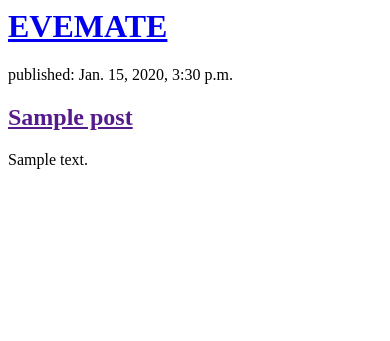
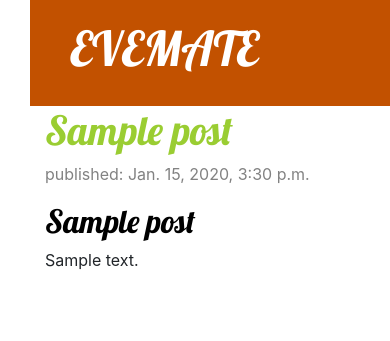
Before and after one commit to gandikotaaravinda/my-first-blog, a Django app: template blog/templates/blog/post_list.html in a window 390 px wide. Shown: the top 341 px of the page. Run offline with Django 3.2, Linux system fonts and the light colour scheme; the template is opened without the code that fills it: values that come from a table or form of the project are taken from there, others are empty; tables that the repository leaves empty hold one stand-in row (values such as "Sample post"); some libraries are stand-ins or nearby versions.

Commit message:
added view and templates for blog posts

```diff
--- /dev/null
+++ b/blog/static/css/blog.css
@@ -0,0 +1,53 @@
+h1 a, h2 a {
+    color: #9ACD32;
+    font-family: 'Lobster';
+}
+body {
+    padding-left: 30px;
+}
+.page-header {
+    background-color: #C25100;
+    margin-top: 0;
+    padding: 20px 20px 20px 40px;
+}
+
+.page-header h1, .page-header h1 a, .page-header h1 a:visited, .page-header h1 a:active {
+    color: #ffffff;
+    font-size: 36pt;
+    text-decoration: none;
+}
+
+.content {
+    margin-left: 40px;
+}
+
+h1, h2, h3, h4 {
+    font-family: 'Lobster', cursive;
+}
+
+.date {
+    color: #828282;
+}
+
+.save {
+    float: right;
+}
+
+.post-form textarea, .post-form input {
+    width: 100%;
+}
+
+.top-menu, .top-menu:hover, .top-menu:visited {
+    color: #ffffff;
+    float: right;
+    font-size: 26pt;
+    margin-right: 20px;
+}
+
+.post {
+    margin-bottom: 70px;
+}
+
+.post h2 a, .post h2 a:visited {
+    color: #000000;
+}
--- /dev/null
+++ b/blog/templates/blog/base.html
@@ -0,0 +1,24 @@
+   {% load static %}
+   <html>
+    <head>
+            <title>EVEMATE</title>
+            <link href="//fonts.googleapis.com/css?family=Lobster&subset=latin,latin-ext" rel="stylesheet" type="text/css">
+            <link rel="stylesheet" href="{% static 'css/blog.css' %}">
+            <link rel="stylesheet" href="https://stackpath.bootstrapcdn.com/bootstrap/4.2.1/css/bootstrap.min.css" integrity="sha384-GJzZqFGwb1QTTN6wy59ffF1BuGJpLSa9DkKMp0DgiMDm4iYMj70gZWKYbI706tWS" crossorigin="anonymous">
+    </head>
+    <body>
+        <body>
+    <div class="page-header">
+        <h1><a href="/">EVEMATE</a></h1>
+    </div>
+    <div class="content container">
+        <div class="row">
+            <div class="col-md-8">
+            {% block content %}
+            {% endblock %}
+            </div>
+        </div>
+    </div>
+</body>
+    </body>
+</html>
--- a/blog/templates/blog/post_list.html
+++ b/blog/templates/blog/post_list.html
@@ -1,19 +1,14 @@
-<html>
-    <head>
-        <title>EVEMATE</title>
-    </head>
-    <body>
-        <div>
-            <h1><a href="/">EVEMATE</a></h1>
-        </div>
 
-
-{% for post in posts %}
-    <div>
-        <p>published: {{ post.published_date }}</p>
-        <h2><a href="">{{ post.title }}</a></h2>
-        <p>{{ post.text|linebreaksbr }}</p>
-    </div>
-{% endfor %}
-    </body>
-</html>
+           {% extends 'blog/base.html' %}
+            {% block content %}
+            {% for post in posts %}
+             <h1><a href="{% url 'post_detail' pk=post.pk %}">{{ post.title }}</a></h1>
+                <div class="post">
+                    <div class="date">
+                        <p>published: {{ post.published_date }}</p>
+                    </div>
+                    <h2><a href="">{{ post.title }}</a></h2>
+                    <p>{{ post.text|linebreaksbr }}</p>
+                </div>
+            {% endfor %}
+        {% endblock %}
--- a/blog/urls.py
+++ b/blog/urls.py
@@ -1,7 +1,7 @@
 from django.urls import path
 from . import views
 
-
 urlpatterns = [
     path('', views.post_list, name='post_list'),
+    path('post/<int:pk>/', views.post_detail, name='post_detail'),
 ]
--- a/blog/views.py
+++ b/blog/views.py
@@ -1,7 +1,10 @@
-from django.shortcuts import render
+from django.shortcuts import render, get_object_or_404
 from django.utils import timezone
 from .models import Post
 
 def post_list(request):
     posts = Post.objects.filter(published_date__lte=timezone.now()).order_by('published_date')
     return render(request, 'blog/post_list.html', {'posts': posts})
+def post_detail(request, pk):
+    post = get_object_or_404(Post, pk=pk)
+    return render(request, 'blog/post_detail.html', {'post': post})
```
Also changed, not shown: blog/templates/blog/post_detail.html (added, +13 -0 lines).
